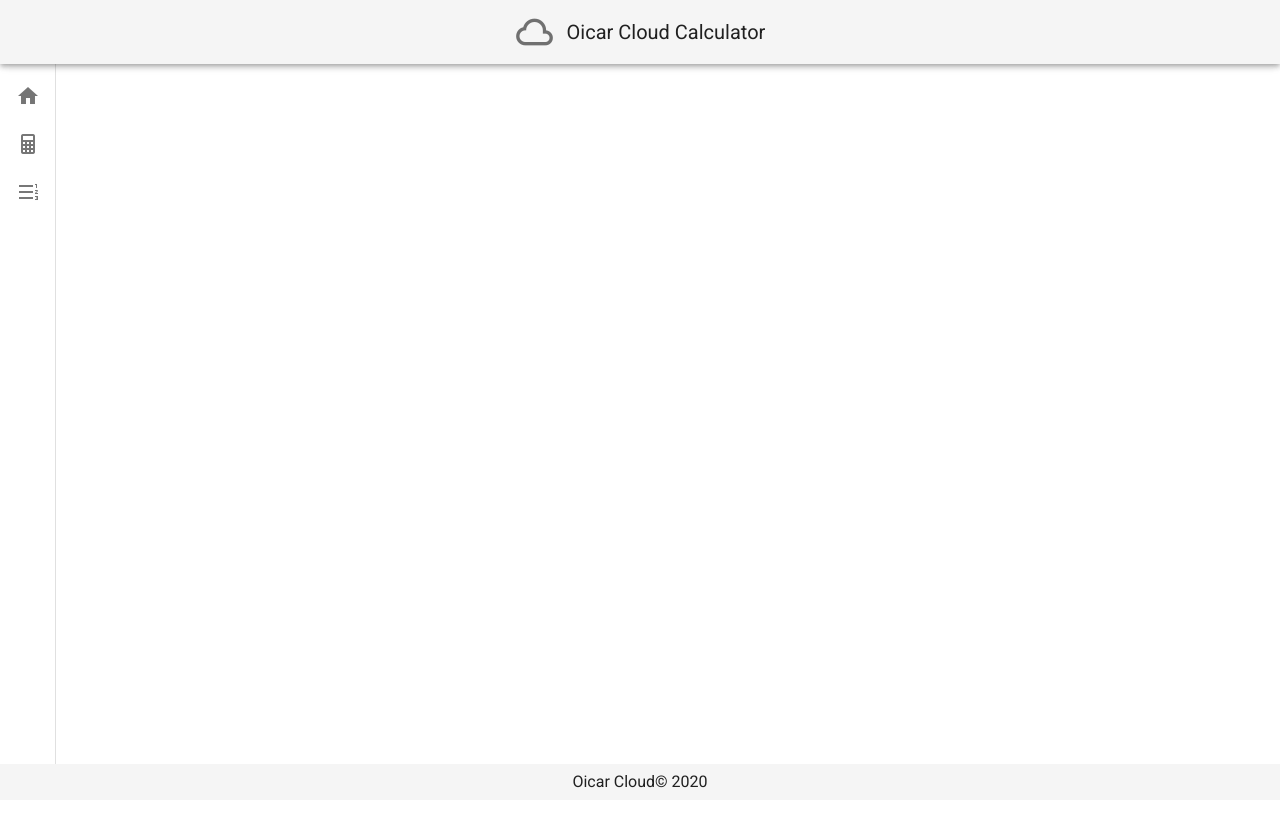
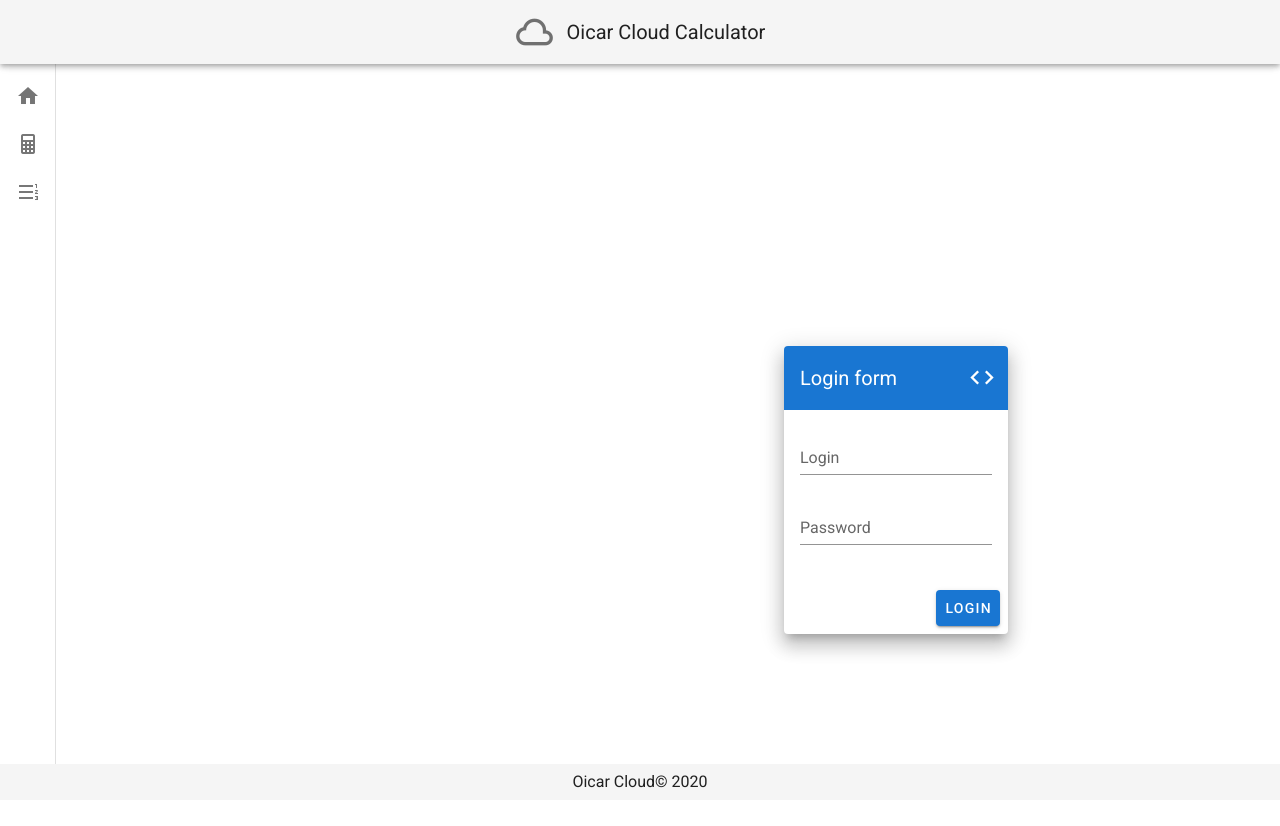
Before and after one commit to krispekla/oicar-cloud-web, a Nuxt app: page /login in a window 1280 px wide. Shown: the top 826 px of the page. Before the commit the page ends 800 px from the top, so only its background shows below. Built offline with nearby package versions, Linux system fonts and the light colour scheme.

Commit message:
Add login page

```diff
--- /dev/null
+++ b/pages/login.vue
@@ -0,0 +1,52 @@
+<template>
+  <v-app id="inspire">
+    <v-content>
+      <v-container class="fill-height" fluid>
+        <v-row align="center" justify="center">
+          <v-col cols="12" sm="8" md="4">
+            <v-card class="elevation-12">
+              <v-toolbar color="primary" dark flat>
+                <v-toolbar-title>Login form</v-toolbar-title>
+                <v-spacer></v-spacer>
+                <v-tooltip bottom>
+                  <template v-slot:activator="{ on }">
+                    <v-btn :href="source" icon large target="_blank" v-on="on">
+                      <v-icon>mdi-code-tags</v-icon>
+                    </v-btn>
+                  </template>
+                  <span>Source</span>
+                </v-tooltip>
+              </v-toolbar>
+              <v-card-text>
+                <v-form>
+                  <v-text-field
+                    label="Login"
+                    name="login"
+                    type="text"
+                  ></v-text-field>
+                  <v-text-field
+                    id="password"
+                    label="Password"
+                    name="password"
+                    type="password"
+                  ></v-text-field>
+                </v-form>
+              </v-card-text>
+              <v-card-actions>
+                <v-spacer></v-spacer>
+                <v-btn color="primary">Login</v-btn>
+              </v-card-actions>
+            </v-card>
+          </v-col>
+        </v-row>
+      </v-container>
+    </v-content>
+  </v-app>
+</template>
+<script>
+export default {
+  props: {
+    source: String
+  }
+}
+</script>
```
